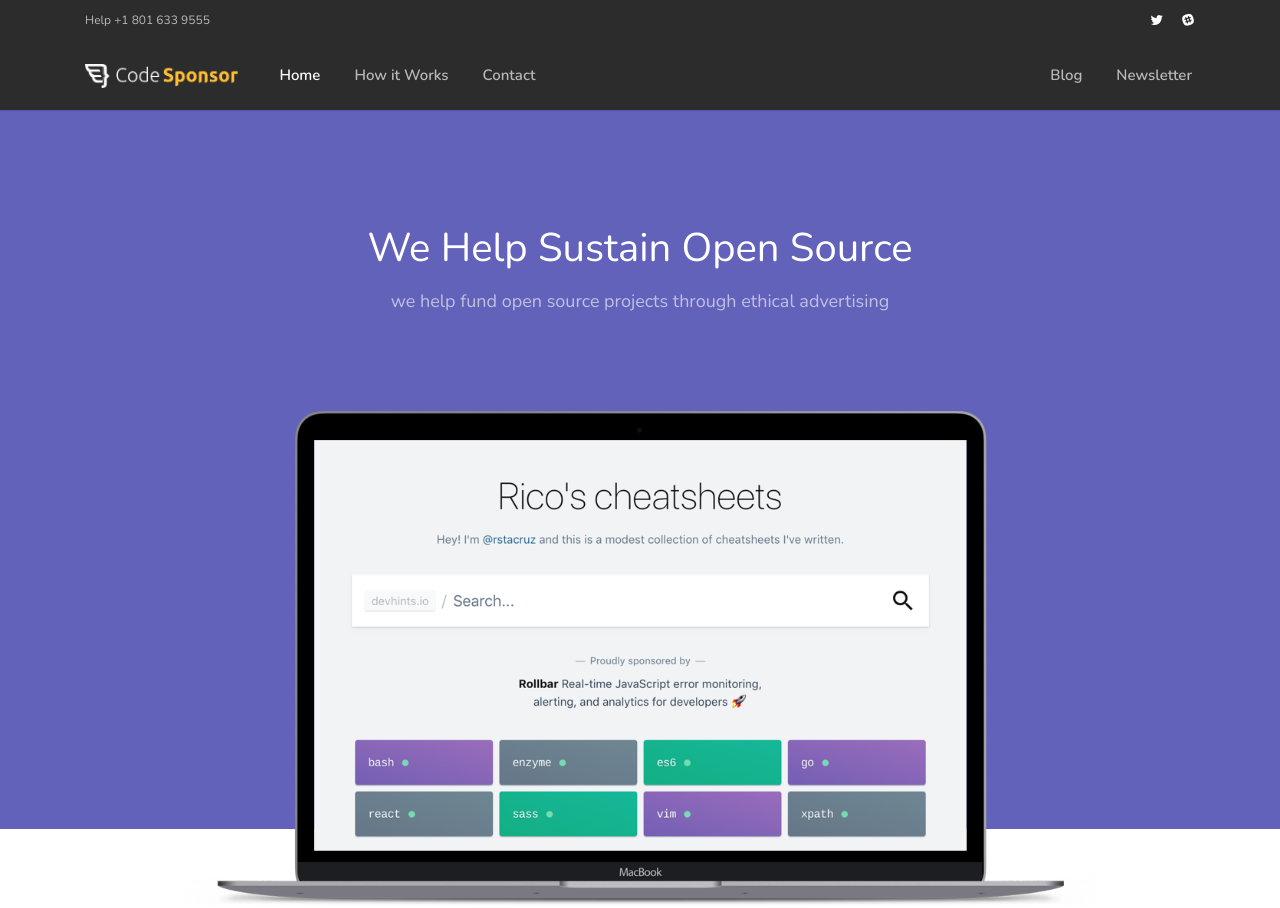
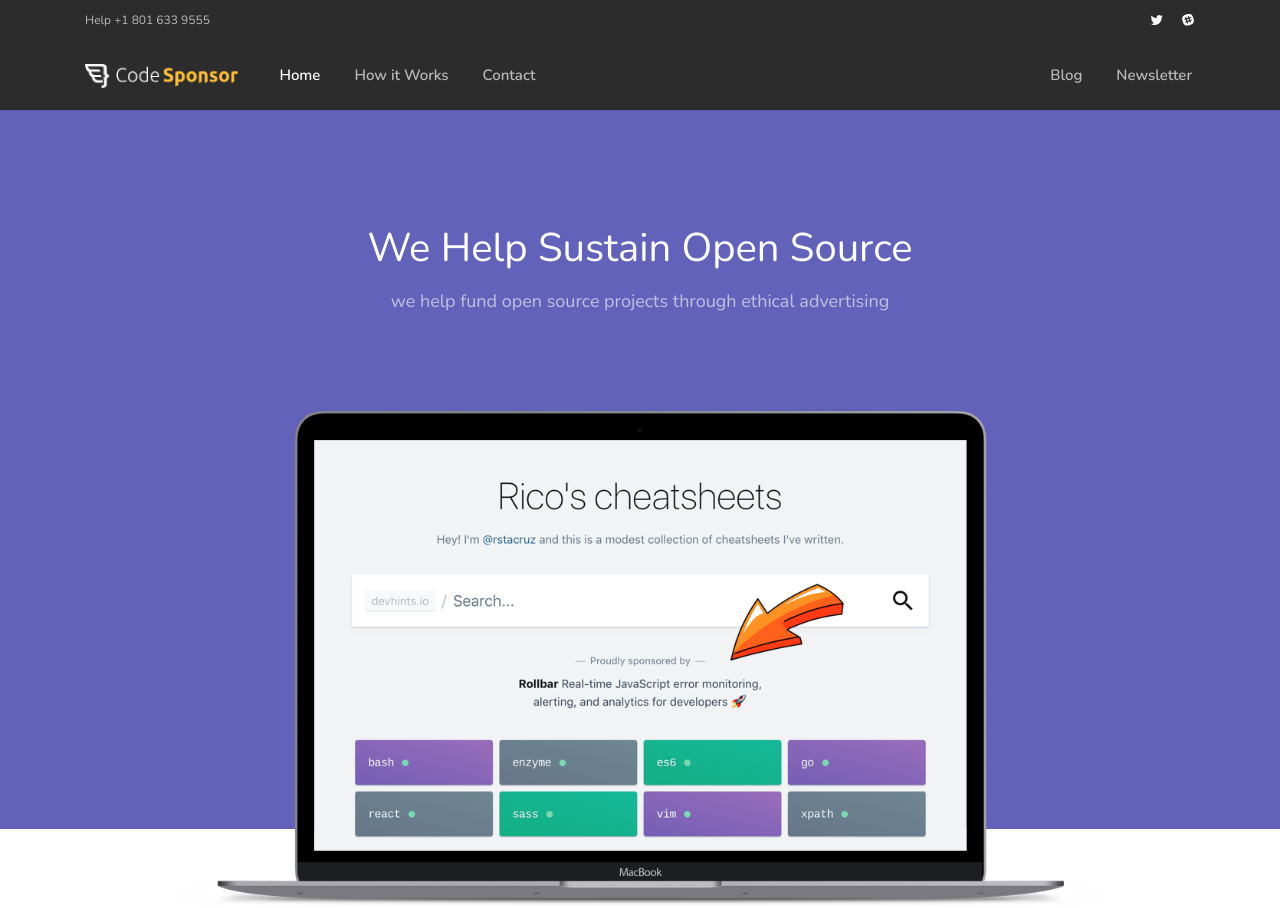
Before and after one commit to codesponsor/codesponsor, a Django app: page / in a window 1280 px wide. Shown: the top 908 px of the page. Run offline with Django 3.2, Linux system fonts and the light colour scheme; parts of the project's set-up code (start-up, migrations or seed data) failed here and were passed over; some libraries are stand-ins or nearby versions.

Commit message:
Update images for home page slides

```diff
--- a/home/templates/index.html
+++ b/home/templates/index.html
@@ -132,9 +132,9 @@
           <p class="home-subtitle mx-auto pt-2">we help fund open source projects through ethical advertising</p>
           <div id="macbook-slideshow">
             <img src="{% static 'home/images/macbook-border.png' %}" alt="" class="macbook img-fluid center-block home-dashboard">
-            <img src="{% static 'home/images/macbook-devhints.png' %}" alt="" class="slide img-fluid center-block home-dashboard">
-            <img src="{% static 'home/images/macbook-jsbin.png' %}" alt="" class="slide img-fluid center-block home-dashboard">
-            <img src="{% static 'home/images/macbook-codesandbox.png' %}" alt="" class="slide img-fluid center-block home-dashboard">
+            <img src="{% static 'home/images/macbook-devhints-2.png' %}" alt="" class="slide img-fluid center-block home-dashboard">
+            <img src="{% static 'home/images/macbook-jsbin-2.png' %}" alt="" class="slide img-fluid center-block home-dashboard">
+            <img src="{% static 'home/images/macbook-codesandbox-2.png' %}" alt="" class="slide img-fluid center-block home-dashboard">
           </div>
         </div>
       </div>
```
Also changed, not shown: static/home/images/macbook-codesandbox-2.png (added), static/home/images/macbook-devhints-2.png (added), static/home/images/macbook-jsbin-2.png (added).
